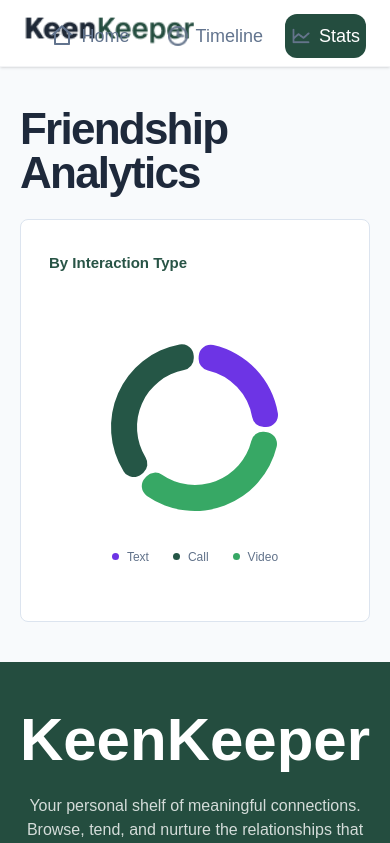
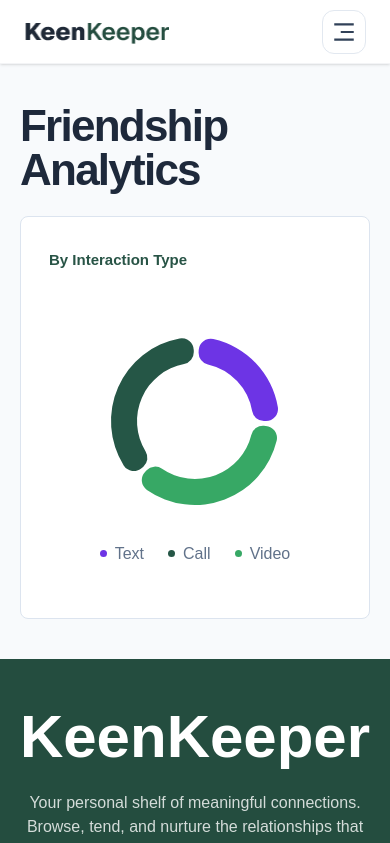
Before and after one commit to smRid/PHA7-Keen-Keeper, a Next.js app: page /stats in a window 390 px wide. Shown: the top 843 px of the page. Built offline with nearby package versions, Linux system fonts and the light colour scheme.

Commit message:
add responsive navbar

```diff
--- a/src/components/Navbar.jsx
+++ b/src/components/Navbar.jsx
@@ -1,13 +1,14 @@
 "use client";
 
-import React from "react";
-import { RiHome2Line } from "react-icons/ri";
+import React, { useState } from "react";
+import { RiCloseLine, RiHome2Line, RiMenu3Line } from "react-icons/ri";
 import Link from "next/link";
 import Image from "next/image";
 import { usePathname } from "next/navigation";
 
 const Navbar = () => {
   const pathname = usePathname();
+  const [isMenuOpen, setIsMenuOpen] = useState(false);
   const navItems = [
     {
       path: "/",
@@ -41,22 +42,23 @@
       ),
     },
   ];
+
   return (
-    <div className="navbar bg-white shadow-sm border-b border-gray-100">
-      <div className="container mx-auto px-4 md:px-0">
-        <div className="navbar-start">
+    <div className="navbar relative border-b border-gray-100 bg-white shadow-sm">
+      <div className="container mx-auto flex w-full items-center justify-between px-4 md:px-0">
+        <div className="flex items-center">
           <Link href="/">
             <Image
               src="/logo.png"
               alt="Logo"
               width={150}
               height={45}
-              className="w-auto h-10 object-contain"
+              className="h-8 w-auto object-contain sm:h-9 md:h-10"
               priority
             />
           </Link>
         </div>
-        <div className="navbar-end">
+        <div className="hidden items-center md:flex">
           <div className="flex items-center gap-4">
             {navItems.map((item, ind) => {
               const isActive = pathname === item.path;
@@ -77,6 +79,51 @@
             })}
           </div>
         </div>
+
+        <div className="relative md:hidden">
+          <button
+            type="button"
+            aria-label={isMenuOpen ? "Close navigation menu" : "Open navigation menu"}
+            aria-expanded={isMenuOpen}
+            aria-controls="mobile-navigation-menu"
+            onClick={() => setIsMenuOpen((prev) => !prev)}
+            className="inline-flex h-11 w-11 items-center justify-center rounded-xl border border-slate-200 text-slate-700 transition-colors hover:border-[#244D3F] hover:text-[#244D3F]"
+          >
+            {isMenuOpen ? (
+              <RiCloseLine className="text-[26px]" />
+            ) : (
+              <RiMenu3Line className="text-[26px]" />
+            )}
+          </button>
+
+          {isMenuOpen ? (
+            <div
+              id="mobile-navigation-menu"
+              className="absolute right-0 top-[calc(100%+12px)] z-30 w-64 max-w-[calc(100vw-2rem)] rounded-2xl border border-slate-200 bg-white p-2 shadow-xl"
+            >
+              <div className="flex flex-col gap-1">
+                {navItems.map((item, ind) => {
+                  const isActive = pathname === item.path;
+                  return (
+                    <Link
+                      key={ind}
+                      href={item.path}
+                      onClick={() => setIsMenuOpen(false)}
+                      className={`flex items-center gap-3 rounded-xl px-4 py-3 text-base font-medium transition-colors ${
+                        isActive
+                          ? "bg-[#244D3F] text-white"
+                          : "text-slate-600 hover:bg-slate-50 hover:text-[#244D3F]"
+                      }`}
+                    >
+                      {item.icon}
+                      <span>{item.text}</span>
+                    </Link>
+                  );
+                })}
+              </div>
+            </div>
+          ) : null}
+        </div>
       </div>
     </div>
   );
--- a/src/components/stats/FriendshipAnalytics.jsx
+++ b/src/components/stats/FriendshipAnalytics.jsx
@@ -17,7 +17,7 @@
 ];
 
 const InteractionLegend = ({ items = [] }) => (
-  <div className="mt-4 flex flex-wrap items-center justify-center gap-6 text-[12px] text-[#61728A]">
+  <div className="mt-4 flex flex-wrap items-center justify-center gap-6 text-[16px] text-[#61728A]">
     {items.map((entry) => (
       <div key={entry.key} className="flex items-center gap-2">
         <span
```
